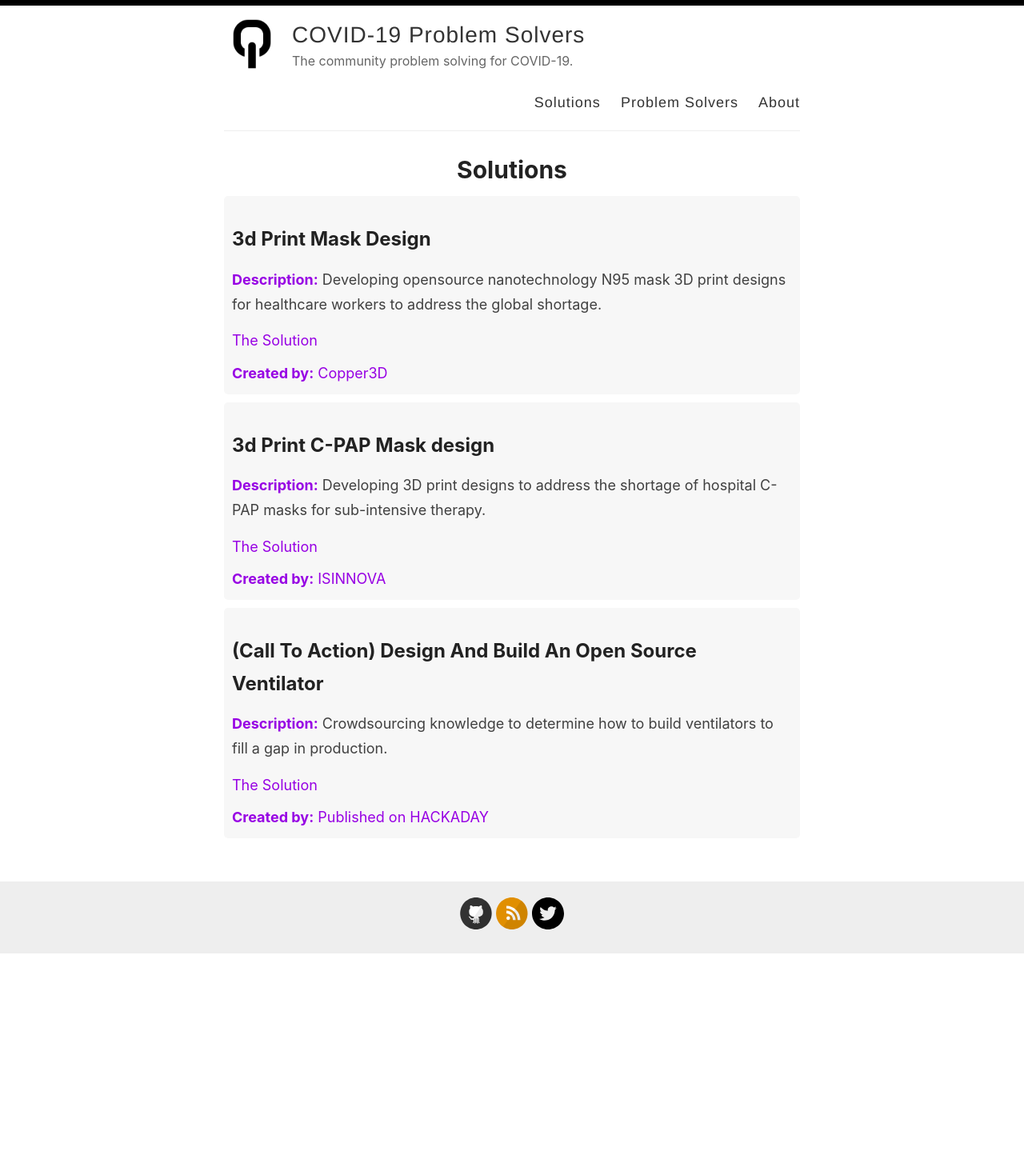
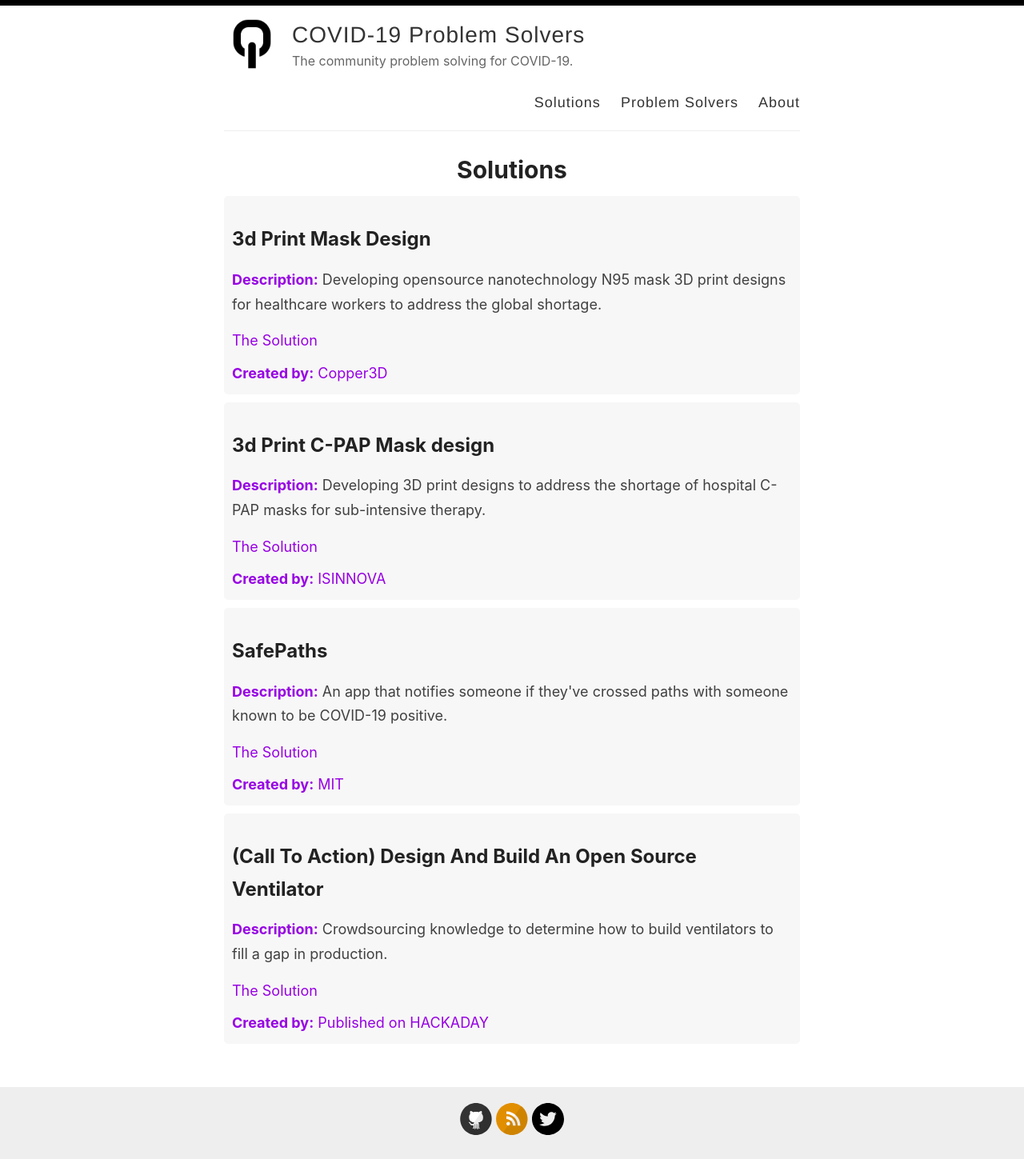
Before and after one commit to justinlewis/covid19-actionables, a Jekyll site: the page built from index.html, in a window 1280 px wide. Shown: the whole page at 80% size. Built offline with Jekyll 4.4.1, drawn with Linux system fonts in a browser that asks for light colours; nearby versions of some CDN libraries; the list of posts is cut into pages by our own code; before the commit the page ends 1192 px from its top, so only the background shows below that.

Commit message:
add safe paths

```diff
--- a/_data/opensource-solutions.yml
+++ b/_data/opensource-solutions.yml
@@ -11,6 +11,12 @@
   company: ISINNOVA
   companylink: https://www.isinnova.it/
 
+- title: SafePaths
+  link: http://safepaths.mit.edu/
+  description: An app that notifies someone if they've crossed paths with someone known to be COVID-19 positive.
+  company: MIT
+  companylink: http://safepaths.mit.edu/
+
 - title: (Call To Action) Design And Build An Open Source Ventilator
   link: https://hackaday.com/2020/03/12/ultimate-medical-hackathon-how-fast-can-we-design-and-deploy-an-open-source-ventilator/
   description: Crowdsourcing knowledge to determine how to build ventilators to fill a gap in production.
```
